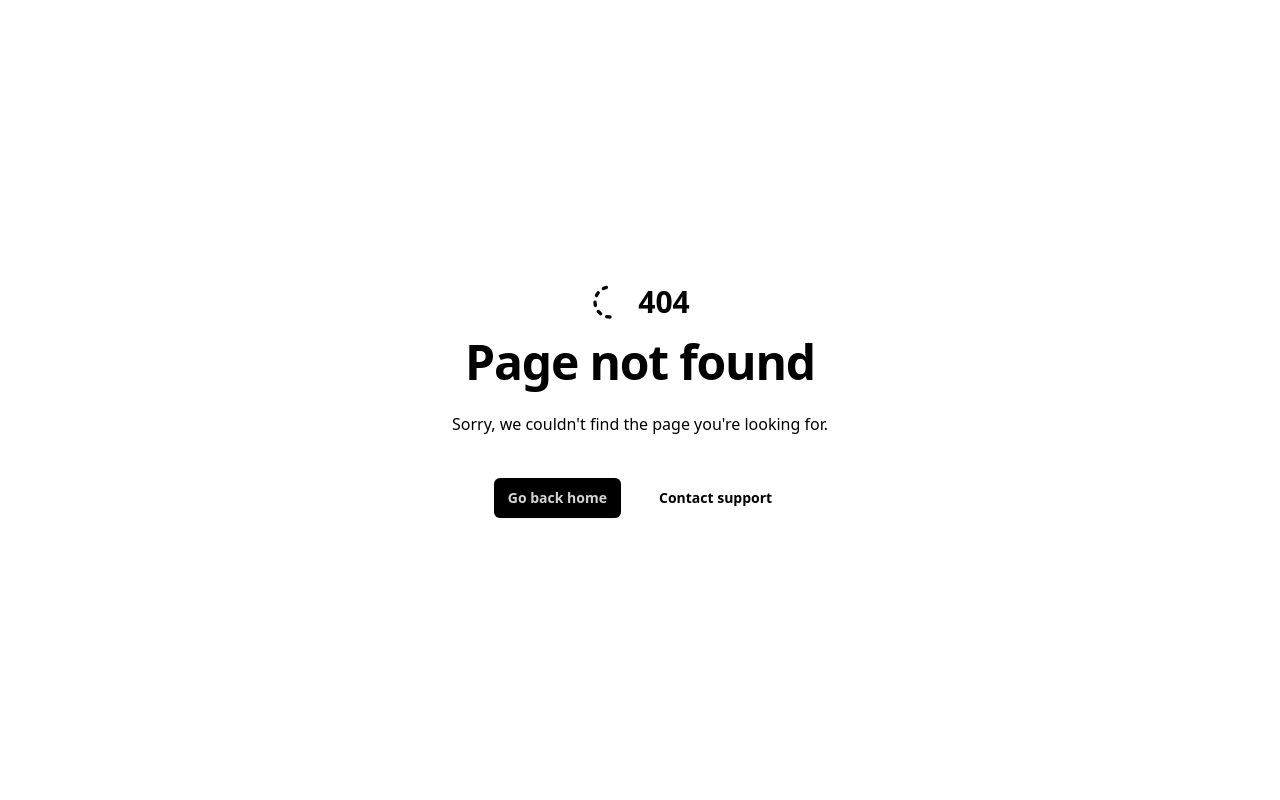
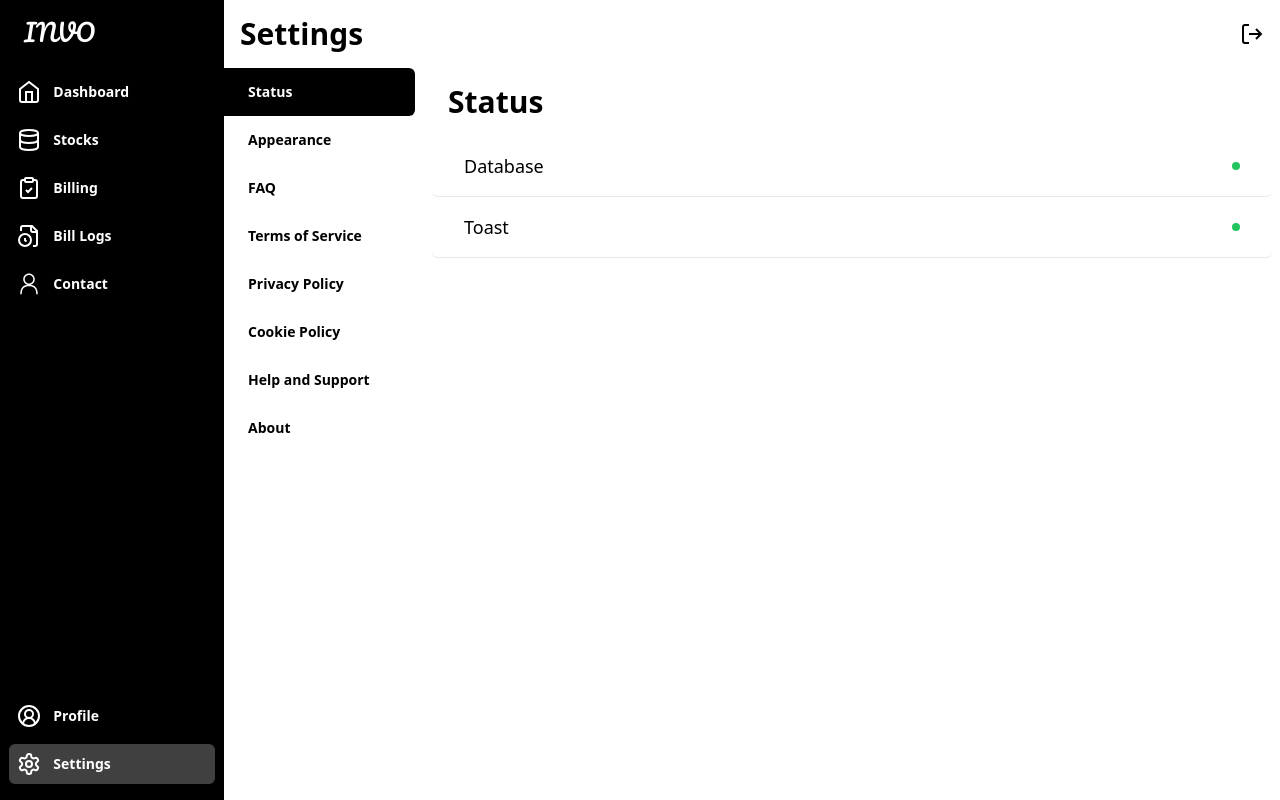
Before and after one commit to nikhitkumar00/INVO_V2, a Next.js app: page /settings/status in a window 1280 px wide. Before the commit this address had no page. Built offline with nearby package versions, Linux system fonts and the light colour scheme.

Commit message:
Updated settings, added theme change toggle

```diff
--- a/app/(main)/_components/Navbar.tsx
+++ b/app/(main)/_components/Navbar.tsx
@@ -58,7 +58,7 @@ const Navbar = () => {
           href={link.link}
           className={
             `flex h-10 w-11/12 items-center justify-start gap-3 rounded-md px-2 text-sm font-semibold capitalize text-background hover:bg-secondary ` +
-            (pathname === link.link ? "bg-secondary" : "bg-primary")
+            (pathname.includes(link.link) ? "bg-secondary" : "bg-primary")
           }
         >
           {link.icon}
@@ -70,7 +70,7 @@ const Navbar = () => {
         href="/profile"
         className={
           `flex h-10 w-11/12 items-center justify-start gap-3 rounded-md px-2 text-sm font-semibold capitalize text-background hover:bg-secondary ` +
-          (pathname === "/profile" ? "bg-secondary" : "bg-primary")
+          (pathname.includes("/profile") ? "bg-secondary" : "bg-primary")
         }
       >
         <Profile className="size-6 stroke-2" />
@@ -80,7 +80,7 @@ const Navbar = () => {
         href="/settings"
         className={
           `flex h-10 w-11/12 items-center justify-start gap-3 rounded-md px-2 text-sm font-semibold capitalize text-background hover:bg-secondary ` +
-          (pathname === "/settings" ? "bg-secondary" : "bg-primary")
+          (pathname.includes("/settings") ? "bg-secondary" : "bg-primary")
         }
       >
         <Settings className="size-6 stroke-2" />
--- a/app/(main)/settings/appearance/page.tsx
+++ b/app/(main)/settings/appearance/page.tsx
@@ -1,21 +1,60 @@
+"use client";
 import { Switch } from "@/components/switch";
 import Header from "../../_components/Header";
+import { useEffect, useState } from "react";
+
+type CssVars = {
+  "--primary-color": string;
+  "--secondary-color": string;
+  "--tertiary-color": string;
+  "--quartinary-color": string;
+  "--background-color": string;
+  [key: string]: string;
+};
 
 const Appearance = () => {
+  const [cssVars, setCssVars] = useState<CssVars>({
+    "--primary-color": "#000000",
+    "--secondary-color": "#404040",
+    "--tertiary-color": "#d4d4d4",
+    "--quartinary-color": "#e5e5e5",
+    "--background-color": "#ffffff",
+  });
+
+  const changeColors = () => {
+    if (cssVars["--background-color"] === "#ffffff") {
+      setCssVars({
+        "--primary-color": "#ffffff",
+        "--secondary-color": "#404040",
+        "--tertiary-color": "#d4d4d4",
+        "--quartinary-color": "#e5e5e5",
+        "--background-color": "#000000",
+      });
+    } else {
+      setCssVars({
+        "--primary-color": "#000000",
+        "--secondary-color": "#404040",
+        "--tertiary-color": "#d4d4d4",
+        "--quartinary-color": "#e5e5e5",
+        "--background-color": "#ffffff",
+      });
+    }
+  };
+
+  useEffect(() => {
+    const root = document.documentElement;
+    Object.keys(cssVars).forEach((key) => {
+      (root.style as any).setProperty(key, cssVars[key]);
+    });
+  }, [cssVars]);
+
   return (
-    // <div className="flex w-full flex-col gap-10 p-8 pl-10 align-middle">
-    //   <div className="flex gap-96">
-    //     <div className="text-lg">Dark Mode</div>
-    //     <Switch />
-    //   </div>
-    //   <div className="h-7 cursor-pointer text-xl font-semibold ">Themes</div>
-    // </div>
     <>
       <Header title="Themes" />
       <hr />
       <div className="flex gap-96 p-8">
         <div className="text-lg">Dark Mode</div>
-        <Switch />
+        <Switch onClick={changeColors} />
       </div>
     </>
   );
--- a/app/(main)/settings/layout.tsx
+++ b/app/(main)/settings/layout.tsx
@@ -10,6 +10,10 @@ export default function RootLayout({
 }>) {
   const pathname = usePathname();
   const data: { name: string; link: string }[] = [
+    {
+      name: "Status",
+      link: "/settings/status",
+    },
     {
       name: "Appearance",
       link: "/settings/appearance",
--- /dev/null
+++ b/app/(main)/settings/status/API/databasecheck/route.ts
@@ -0,0 +1,27 @@
+import db from "@/utils/db";
+import { NextResponse } from "next/server";
+
+export async function POST() {
+  try {
+    const results: any = await new Promise((resolve, reject) => {
+      db.query(
+        "SELECT SUM((s.selling_price - s.cost_price) * bi.item_qty) as income FROM stocks s JOIN bill_items bi ON s.item_id = bi.item_id;",
+        (err: any, result: any) => {
+          if (err) {
+            reject(err);
+          } else {
+            resolve(result);
+          }
+        },
+      );
+    });
+    const income: number = results[0]?.income;
+    return NextResponse.json(income);
+  } catch (error: any) {
+    console.error(error);
+    return NextResponse.json(
+      { error: error.message || "An unexpected error occurred" },
+      { status: 500 },
+    );
+  }
+}
--- /dev/null
+++ b/app/(main)/settings/status/page.tsx
@@ -0,0 +1,57 @@
+"use client";
+import Header from "@/app/(main)/_components/Header";
+import { toast } from "sonner";
+
+const Status = () => {
+  // const data = [
+  //   {
+  //     name: "Database",
+  //     status: "Online",
+  //   },
+  //   {
+  //     name: "Toast",
+  //     status: "Online",
+  //   },
+  // ];
+  return (
+    <>
+      <Header title="Status" />
+      <main className="pr-2">
+        {/* {data.map((item, index) => (
+          <div
+            key={index}
+            onClick={() => {
+              item.func;
+            }}
+            className="flex items-center justify-between rounded-md border-b px-8 py-4 hover:bg-quartinary"
+          >
+            <div className="text-lg font-medium">{item.name}</div>
+            <div
+              className={
+                `size-2 rounded-full ` +
+                (item.status === "Online" ? " bg-green-500" : " bg-red-500")
+              }
+            ></div>
+          </div>
+        ))} */}
+        <div
+          onClick={() => {}}
+          className="flex cursor-pointer items-center justify-between rounded-md border-b px-8 py-4 hover:bg-quartinary"
+        >
+          <div className="text-lg font-medium">Database</div>
+          <div className="size-2 rounded-full bg-green-500"></div>
+        </div>
+        <div
+          onClick={() => {
+            toast.success("Success");
+          }}
+          className="flex cursor-pointer items-center justify-between rounded-md border-b px-8 py-4 hover:bg-quartinary"
+        >
+          <div className="text-lg font-medium">Toast</div>
+          <div className="size-2 rounded-full bg-green-500"></div>
+        </div>
+      </main>
+    </>
+  );
+};
+export default Status;
```
